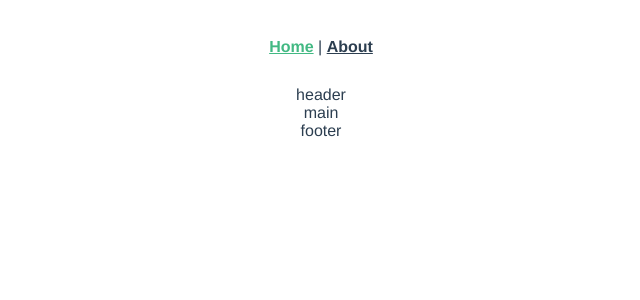
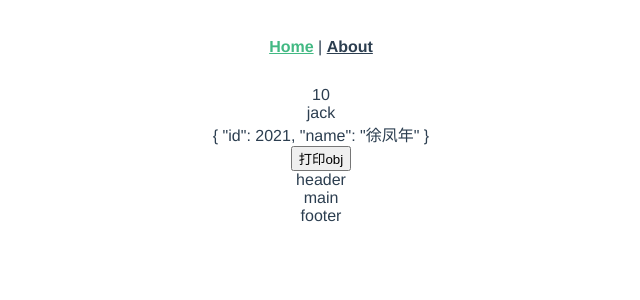
Before and after one commit to fayfoxcat/vue, a Vue app: page /#/home in a window 1280 px wide. Shown: the top 300 px of the page, without its empty margins (319-959 px from the left). Built offline with nearby package versions, Linux system fonts and the light colour scheme.

Commit message:
方法和数据

```diff
--- a/src/views/Home.vue
+++ b/src/views/Home.vue
@@ -1,6 +1,12 @@
 <template>
   <div class="home">
     <!-- <img alt="Vue logo" src="../assets/logo.png"> -->
+    <div>{{num}}</div>
+    <div>{{name}}</div>
+    <!-- <div>{{data.obj}}</div> -->
+    <div>{{obj}}</div>
+    <button @click="print(10)">打印obj</button>
+
     <nav-header></nav-header>
     <nav-main></nav-main>
     <nav-footer></nav-footer>
@@ -8,7 +14,7 @@
 </template>
 
 <script>
-import { defineComponent } from "vue";
+import { defineComponent ,ref ,reactive,toRefs} from "vue";
 import NavHeader from "@/components/navHeader/NavHeader";
 import NavMain from "@/components/navMain/NavMain";
 import NavFooter from "@/components/navFooter/NavFooter";
@@ -18,7 +24,29 @@ export default defineComponent({
   components: {
     NavHeader,
     NavMain,
-    NavFooter
+    NavFooter,
+  },
+
+  setup() {
+    let num = ref(10)
+    let name = ref('jack')
+    let data = reactive({
+      arr:[1,2,3],
+      obj:{
+        id:2021,
+        name:'徐凤年'
+      }
+    })
+    let print = (val)=>{
+        console.log(data.obj.id+val)
+    }
+    return {
+      num,
+      name,
+      // data,
+      ...toRefs(data),
+      print
+    }
   },
 });
 </script>
```
